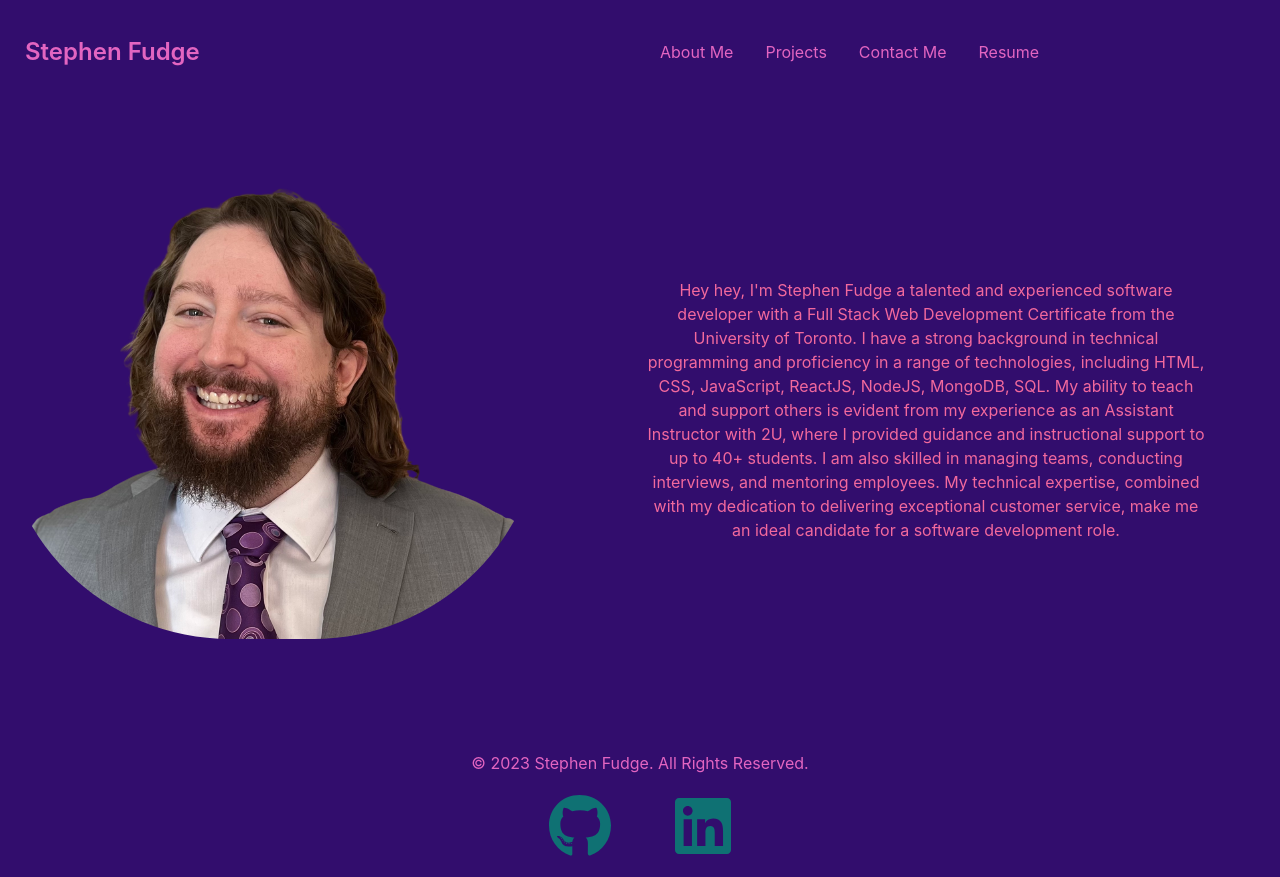
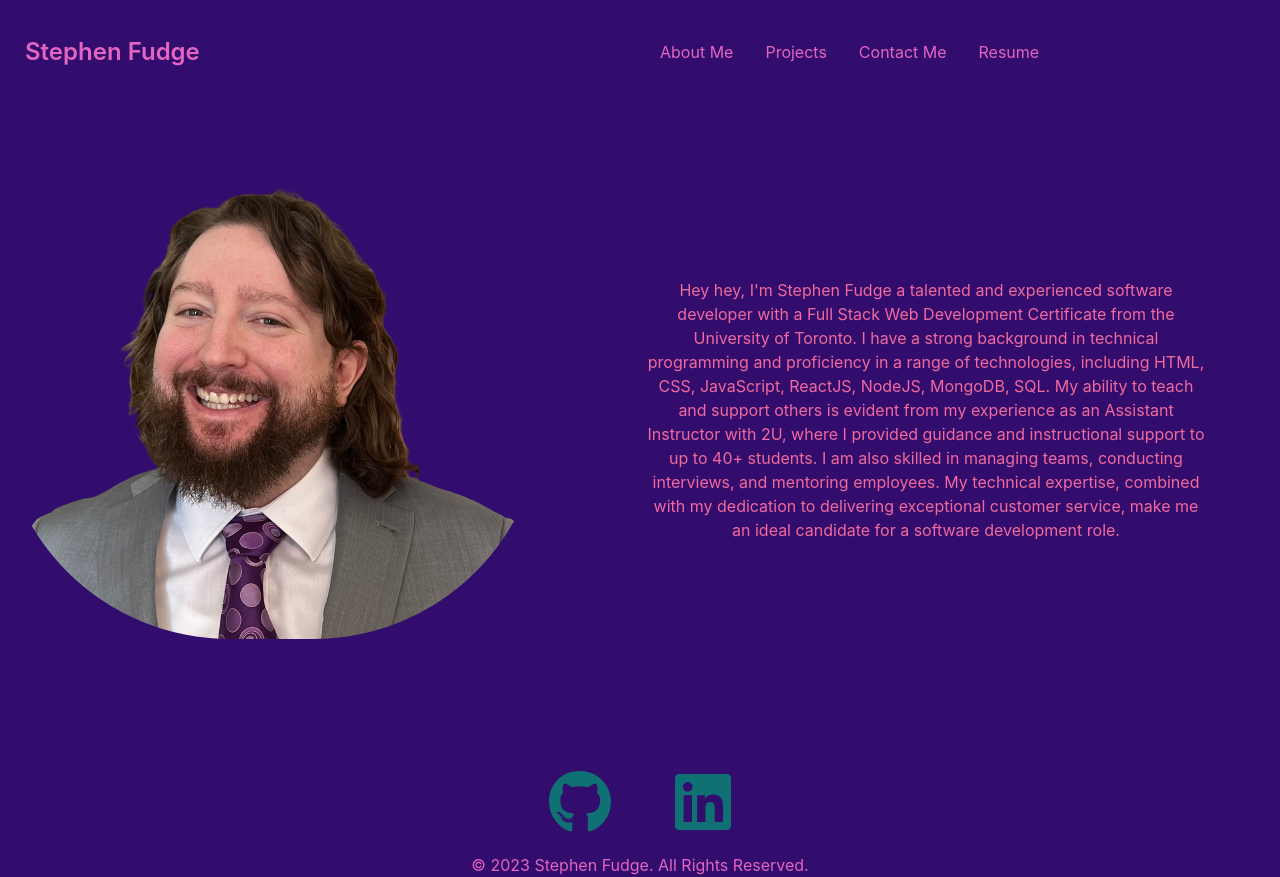
Before and after one commit to stephenfudge/portfolio, a React (Create React App) app: page / in a window 1280 px wide. Built offline with nearby package versions, Linux system fonts and the light colour scheme.

Commit message:
changed the order of things in footer

```diff
--- a/src/components/Footer/index.js
+++ b/src/components/Footer/index.js
@@ -7,7 +7,6 @@ export default function Footer() {
   return (
     <footer className="pt-9">
       <div className="">
-        <p id="arr">&copy; 2023 Stephen Fudge. All Rights Reserved.</p>
         <ul className="social-icons">
           <li>
             <a
@@ -28,6 +27,7 @@ export default function Footer() {
             </a>
           </li>
         </ul>
+        <p id="arr">&copy; 2023 Stephen Fudge. All Rights Reserved.</p>
       </div>
     </footer>
   );
```
